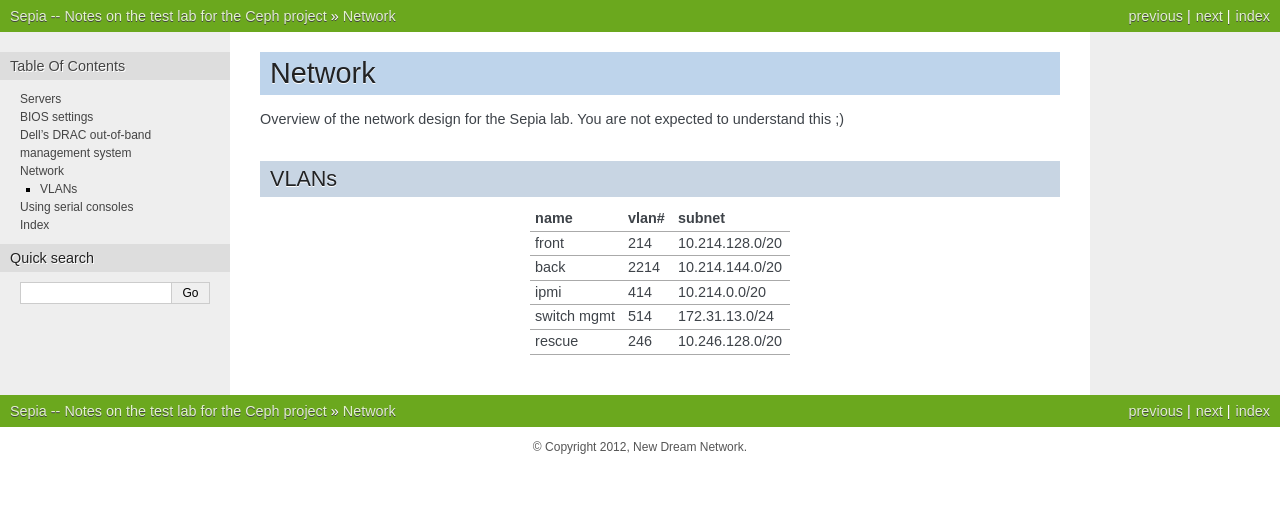
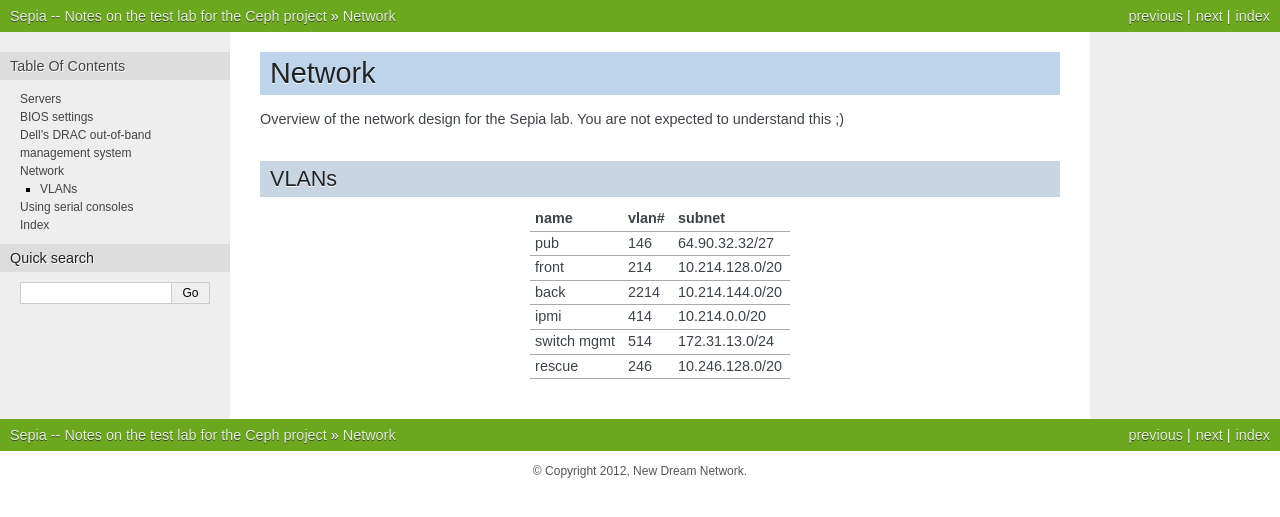
Before and after one commit to ceph/sepia, a Sphinx documentation site: the page built from doc/network/index.rst, in a window 1280 px wide. Shown: the top 517 px of the page. Built offline with Sphinx 7.4.7, drawn with Linux system fonts in a browser that asks for light colours.

Commit message:
Vlan 146 is pub.

```diff
--- a/doc/network/index.rst
+++ b/doc/network/index.rst
@@ -14,6 +14,7 @@
 =========== ===== ===============
 name        vlan# subnet
 =========== ===== ===============
+pub         146   64.90.32.32/27
 front       214   10.214.128.0/20
 back        2214  10.214.144.0/20
 ipmi        414   10.214.0.0/20
```
